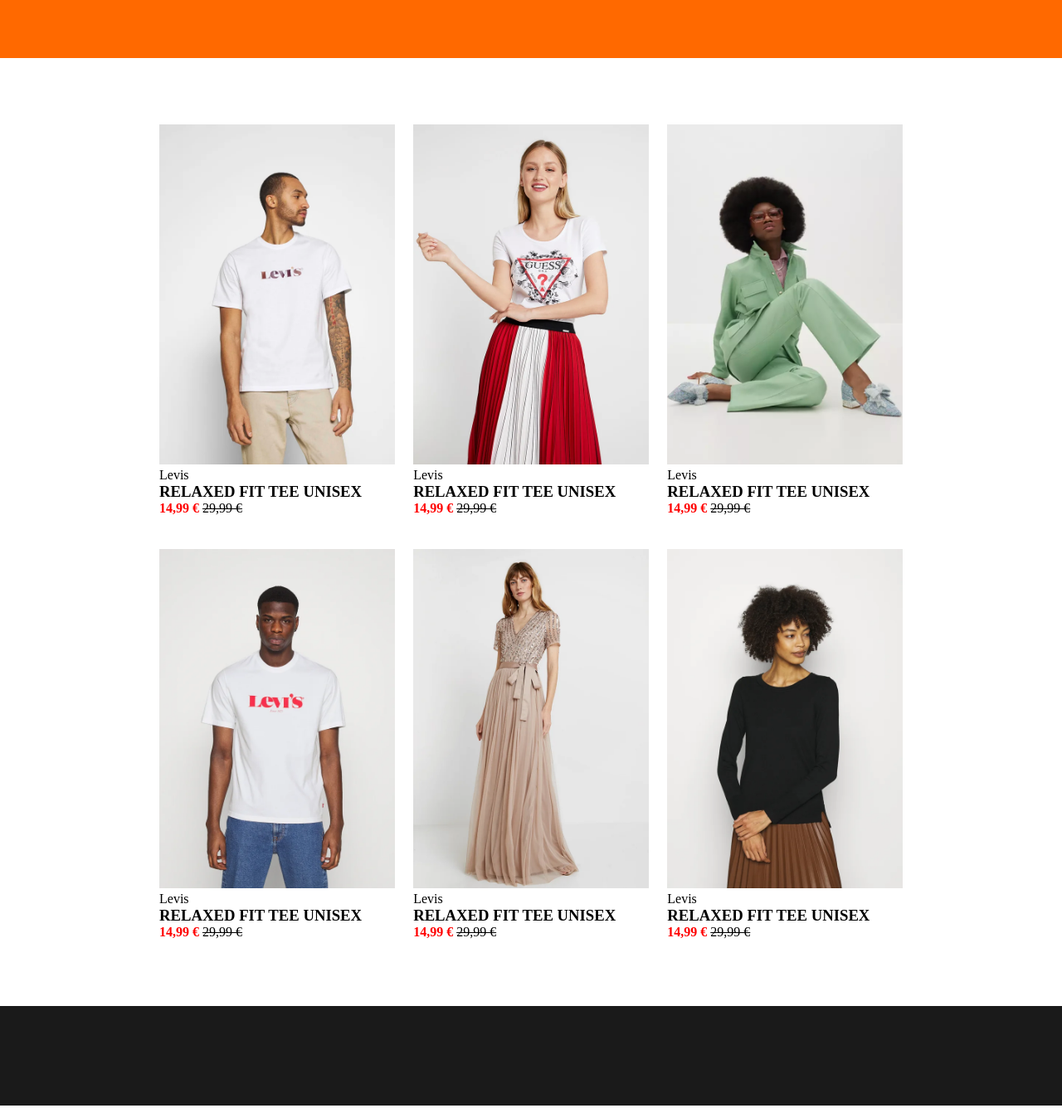
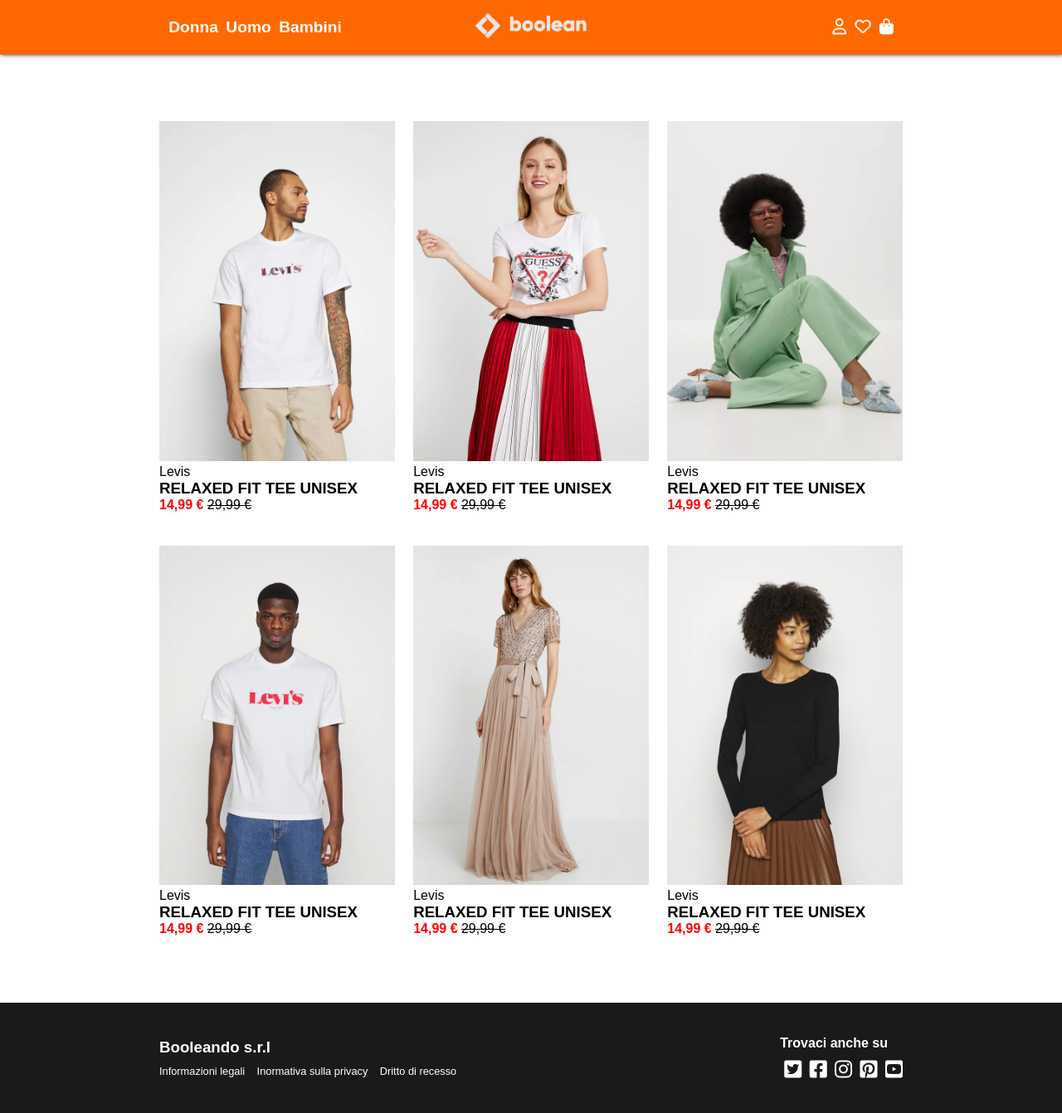
Before and after one commit to Leograzioli/html-css-boolando, a plain HTML site: page index.html in a window 1280 px wide. Shown: the whole page at 83% size. Drawn offline with Linux system fonts and the light colour scheme.

Commit message:
Sistemato header e footer

```diff
--- a/css/style.css
+++ b/css/style.css
@@ -5,6 +5,9 @@
 }
 
 /* common */
+html{
+    font-family: Arial, Helvetica, sans-serif;
+}
 .container {
     width: 70%;
     margin: 0 auto;
@@ -19,18 +22,67 @@
     display: flex;
 }
 
+.align-items {
+    align-items: center;
+}
+
 img {
     max-width: 100%;
 }
 
+a {
+    text-decoration: none;
+    color: white;
+}
+
+ul {
+    list-style-type: none;
+}
+
+li {
+    display: inline-block;
+}
+
 /* header  */
 .fixed-container {
-    height: 70px;
+    padding: 1rem;
     background-color: #ff6900;
+    box-shadow: 1px 0px 5px rgb(51, 51, 51)
+}
+
+header .container{
+    justify-content: space-between;
+}
+
+.header-nav{
+    width: 30%;
+}
+
+.header-nav ul li a {
+    margin-right: 5px;
+    font-weight: bold;
+    font-size: 1.2rem;
+}
+
+.header-logo {
+   align-self: center;
+}
+.header-logo img {
+    height: 30px;
+    align-self: center;
+}
+
+.header-icon {
+    text-align: end;
+    width: 30%;
+    font-size: 1.2em;
+}
+
+.header-icon a i {
+    margin-left: 5px;
 }
 
 /* main */
-
 .row {
     flex-wrap: wrap;
     justify-content: space-between;
@@ -68,5 +120,23 @@ footer {
 }
 
 .footer-container {
-    height: 120px;
+    padding: 40px 0;
+    justify-content: space-between;
+    align-items: center;
+    color: white;
 }
+
+.footer-info a,
+.footer-info li {
+    color: white;
+    margin-top: 10px;
+    font-size: 0.8rem;
+    margin-right: 5px;
+}
+
+.icons i {
+    margin-top: 10px;
+    font-size: 1.5rem;
+    margin-left: 5px;
+
+}
--- a/index.html
+++ b/index.html
@@ -5,6 +5,7 @@
     <meta http-equiv="X-UA-Compatible" content="IE=edge">
     <meta name="viewport" content="width=device-width, initial-scale=1.0">
     <link rel="stylesheet" href="css/style.css">
+    <link rel="stylesheet" href="https://cdnjs.cloudflare.com/ajax/libs/font-awesome/6.2.0/css/all.min.css" integrity="sha512-xh6O/CkQoPOWDdYTDqeRdPCVd1SpvCA9XXcUnZS2FmJNp1coAFzvtCN9BmamE+4aHK8yyUHUSCcJHgXloTyT2A==" crossorigin="anonymous" referrerpolicy="no-referrer" />
     <title>Boolando</title>
 </head>
 <body>
@@ -12,10 +13,23 @@
     <!-- header start -->
     <header>
         <div class="fixed-container">
-            <div class="container">
-                <nav class="header-nav"></nav>
-                <div class="logo"></div>
-                <div class="header-icon"></div>
+            <div class="container flexbox align-items">
+                <nav class="header-nav">
+                    <ul>
+                        <li><a href="#">Donna</a></li>
+                        <li><a href="#">Uomo</a></li>
+                        <li><a href="#">Bambini</a></li>
+                    </ul>
+                </nav>
+                <div class="header-logo">
+                    <a href=""><img src="img/boolean-logo.png" alt=""></a>
+                </div>
+
+                <div class="header-icon">
+                    <a href="#"><i class="fa-regular fa-user"></i></a>
+                    <a href="#"><i class="fa-regular fa-heart"></i></a>
+                    <a href="#"><i class="fa-solid fa-bag-shopping"></i></a>
+                </div>
             </div>
         </div>
     </header>
@@ -38,7 +52,7 @@
                     </div>
                 </div>
 
-                <!-- first column -->
+                <!-- Second column -->
                 <div class="col">
                     <div class="card">
                         <img src="img/2.webp" alt="">
@@ -51,7 +65,7 @@
                     </div>
                 </div>
 
-                <!-- first column -->
+                <!-- Third column -->
                 <div class="col">
                     <div class="card">
                         <img src="img/3 1.webp" alt="">
@@ -64,7 +78,7 @@
                     </div>
                 </div>
 
-                <!-- first column -->
+                <!-- fourth column -->
                 <div class="col">
                     <div class="card">
                         <img src="img/4.webp" alt="">
@@ -77,7 +91,7 @@
                     </div>
                 </div>
 
-                <!-- first column -->
+                <!-- fifth column -->
                 <div class="col">
                     <div class="card">
                         <img src="img/5.webp" alt="">
@@ -90,7 +104,7 @@
                     </div>
                 </div>
 
-                <!-- first column -->
+                <!-- sixth column -->
                 <div class="col">
                     <div class="card">
                         <img src="img/6.webp" alt="">
@@ -104,19 +118,30 @@
                 </div>
             </div>
         </div>
-
-            <!-- second column  -->
-
-
-
-       </main>
+    </main>
 
     <!-- footer start -->
     <footer>
         <div class="container">
-            <div class="footer-container">
-                <div class="footer-info"></div>
-                <div class="footer-icons"></div>
+            <div class="footer-container flexbox ">
+                <div class="footer-info">
+                    <h3>Booleando s.r.l</h3>
+                    <ul>
+                        <li><a href="#">Informazioni legali</a></li>
+                        <li><a href="#">Inormativa sulla privacy</a></li>
+                        <li><a href="#">Dritto di recesso</a></li>
+                    </ul>
+                </div>
+                <div class="footer-icons">
+                    <h4>Trovaci anche su</h4>
+                    <div class="icons">
+                        <i class="fa-brands fa-square-twitter"></i>
+                        <i class="fa-brands fa-square-facebook"></i>
+                        <i class="fa-brands fa-instagram"></i>
+                        <i class="fa-brands fa-square-pinterest"></i>
+                        <i class="fa-brands fa-square-youtube"></i>
+                    </div>
+                </div>
             </div>
         </div>
     </footer>
```
Also changed, not shown: img/boolean-logo.png (added).
